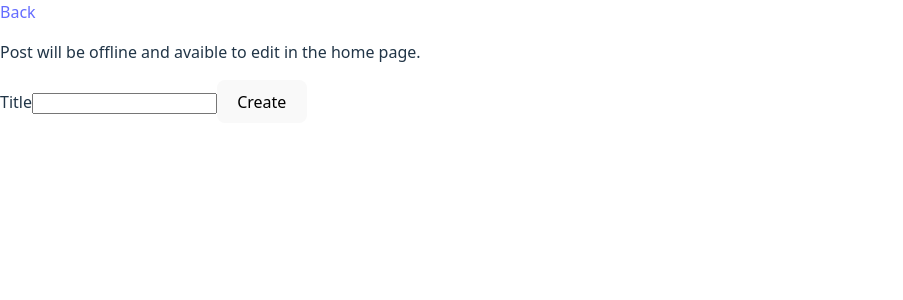
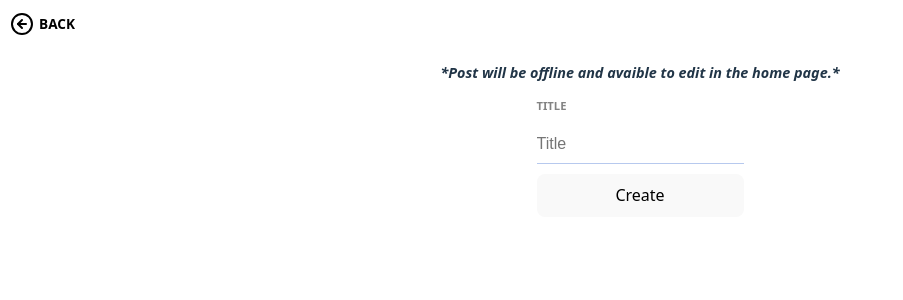
Before and after one commit to GravityCodes/blog-admin-end, a React (Vite) app: page /create-post in a window 1280 px wide. Shown: the top 300 px of the page, without its empty margins (0-903 px from the left). Built offline with nearby package versions, Linux system fonts and the light colour scheme.

Commit message:
style: post creation page

```diff
--- a/src/app/CreatePost.jsx
+++ b/src/app/CreatePost.jsx
@@ -30,19 +30,22 @@ const CreatePost = () => {
   };
 
   return (
-    <>
+    <div className={styles.main}>
       <div className={styles.nav}>
-        <Link to="/">Back</Link>
+        <Link to="/">
+          <img src="/arrow-left-circle.svg" alt="Back arrow" />
+          <p>BACK</p>
+        </Link>
       </div>
-      <form action={createPost}>
-        <p>Post will be offline and avaible to edit in the home page.</p>
-        <div className={styles["form-field"]}>
-          <label htmlFor="title">Title</label>
-          <input type="text" name="title" id="title" />
+      <form action={createPost} className={styles.form}>
+        <p>*Post will be offline and avaible to edit in the home page.*</p>
+        <div className={styles.formField}>
+          <label htmlFor="title">TITLE</label>
+          <input type="text" name="title" id="title" placeholder="Title" />
           <button type="submit">Create</button>
         </div>
       </form>
-    </>
+    </div>
   );
 };
 
--- a/src/app/createPost.module.css
+++ b/src/app/createPost.module.css
@@ -0,0 +1,31 @@
+.nav a {
+  display: flex;
+  gap: 5px;
+  margin-left: 10px;
+}
+
+.nav a p {
+  font-weight: bold;
+  font-size: 0.85rem;
+  color: black;
+}
+
+.form {
+  margin: 0 auto;
+  display: flex;
+  flex-direction: column;
+  justify-content: center;
+  align-items: center;
+}
+
+.form p {
+  font-weight: bold;
+  font-style: italic;
+  font-size: 0.9rem;
+}
+
+.formField {
+  display: flex;
+  flex-direction: column;
+  gap: 10px;
+}
--- a/src/index.css
+++ b/src/index.css
@@ -38,8 +38,26 @@ button {
   cursor: pointer;
   transition: border-color 0.25s;
 }
-button:hover {
-  border-color: #646cff;
+
+label {
+  font-size: 0.7rem;
+  font-weight: bold;
+  color: rgba(0, 0, 0, 0.487);
+}
+
+input {
+  background-color: transparent;
+  border: none;
+  border-bottom: 1px solid #285fcc55;
+  padding: 10px 0px;
+  color: black;
+  transition: border 0.5s;
+  font-size: 1rem;
+}
+
+input:focus {
+  outline: none;
+  border-bottom-color: #167ee6;
 }
 
 @media (prefers-color-scheme: light) {
--- a/src/login.module.css
+++ b/src/login.module.css
@@ -20,18 +20,7 @@
   flex-direction: column;
   justify-content: center;
   gap: 40px;
-  width: 20%;
-}
-
-.form button {
-  background-color: #ffaa0033;
-  transition: background-color 0.2s;
-}
-
-.form button:hover {
-  background-color: #ffaa00;
-  outline: none;
-  border: 1px solid transparent;
+  width: 40%;
 }
 
 .formSection {
@@ -39,24 +28,3 @@
   flex-direction: column;
   justify-content: center;
 }
-
-.formSection label {
-  font-size: 0.7rem;
-  font-weight: bold;
-  color: rgba(0, 0, 0, 0.487);
-}
-
-.formSection input {
-  background-color: transparent;
-  border: none;
-  border-bottom: 1px solid #285fcc55;
-  padding: 10px 0px;
-  color: black;
-  transition: border 0.5s;
-  font-size: 1rem;
-}
-
-.formSection input:focus {
-  outline: none;
-  border-bottom-color: #167ee6;
-}
```
Also changed, not shown: public/arrow-left-circle.svg (added).
